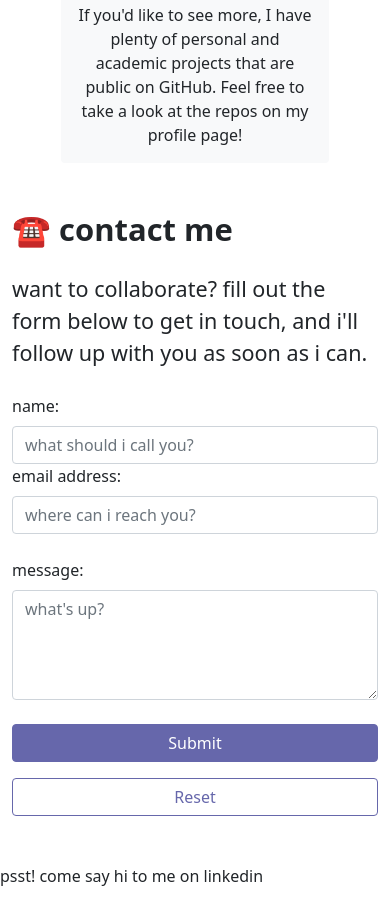
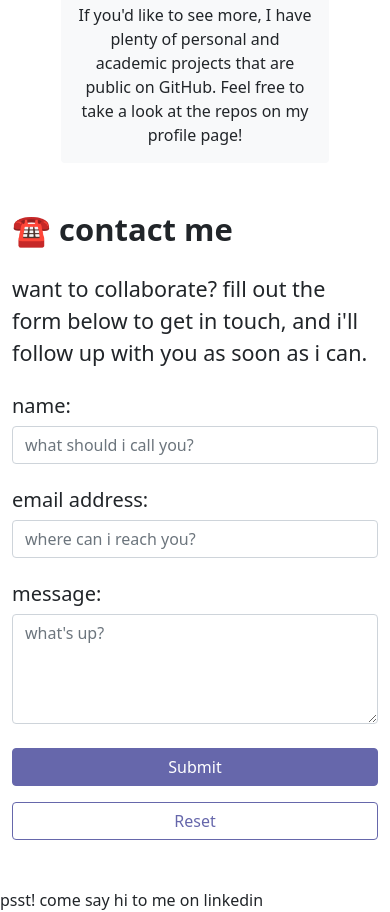
Before and after one commit to kelseyleewerner/profile-website, a plain HTML site: page index.html in a window 390 px wide. Shown: the part 5261-6173 px from the top of the page. Before the commit the page ends 6149 px from the top, so only its background shows below. Drawn offline with nearby package versions, Linux system fonts and the light colour scheme.

Commit message:
Use bootstrap h5 class to set size of form labels while still using label element to be semantically correct

```diff
--- a/index.html
+++ b/index.html
@@ -658,8 +658,8 @@
         </legend>
         <form action="" class="container">
           <div class="row mb-4">
-            <div class="col-12 col-md-6">
-              <label for="contactName" class="form-label">name:</label>
+            <div class="col-12 col-md-6 mb-4 mb-md-0">
+              <label for="contactName" class="form-label h5">name:</label>
               <input
                 id="contactName"
                 name="contactName"
@@ -667,10 +667,11 @@
                 class="form-control"
                 placeholder="what should i call you?"
                 aria-label="Contact name"
+                required
               />
             </div>
             <div class="col-12 col-md-6">
-              <label for="contactEmail" class="form-label"
+              <label for="contactEmail" class="form-label h5"
                 >email address:</label
               >
               <input
@@ -680,12 +681,13 @@
                 class="form-control"
                 placeholder="where can i reach you?"
                 aria-label="Email address"
+                required
               />
             </div>
           </div>
           <div class="row mb-4 mb-md-5">
             <div class="col">
-              <label for="contactMessage" class="form-label">message:</label>
+              <label for="contactMessage" class="form-label h5">message:</label>
               <textarea
                 id="contactMessage"
                 name="contactMessage"
@@ -693,6 +695,7 @@
                 placeholder="what's up?"
                 aria-label="Contact message body"
                 rows="4"
+                required
               ></textarea>
             </div>
           </div>
```
